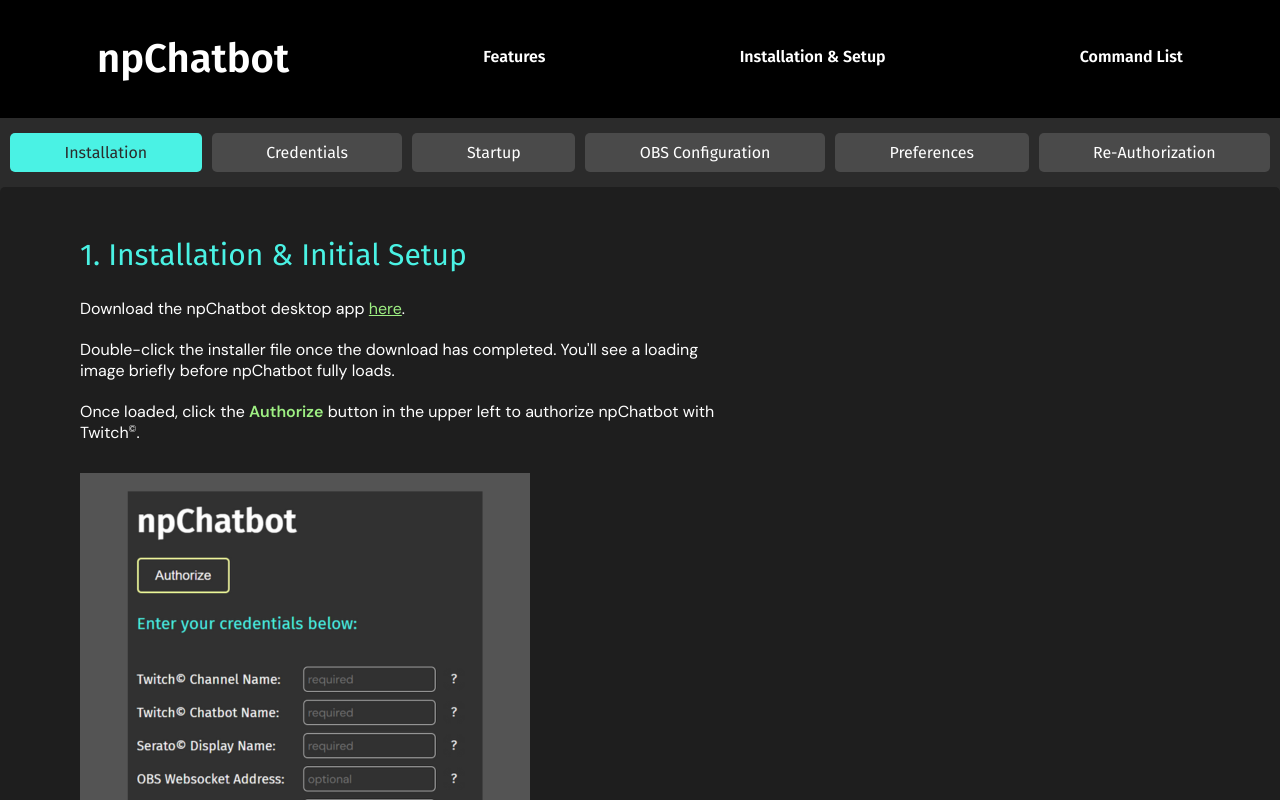
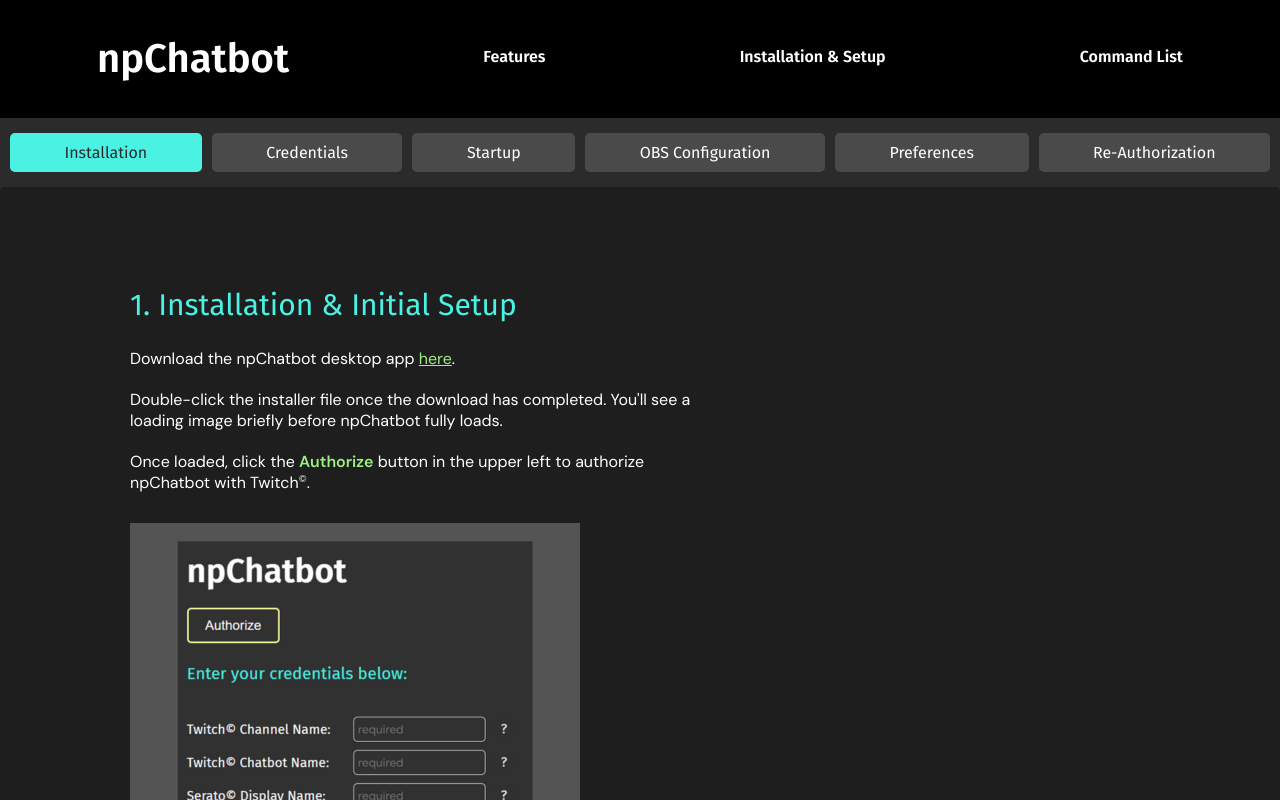
Before and after one commit to marcusmcb/np-chatbot-site, a React (Create React App) app: page /installation in a window 1280 px wide. Shown: the top 800 px of the page. Built offline with nearby package versions, Linux system fonts and the light colour scheme.

Commit message:
added link for downloadable exe file

```diff
--- a/public/index.html
+++ b/public/index.html
@@ -7,7 +7,7 @@
 		<meta name="theme-color" content="#000000" />
 		<meta
 			name="description"
-			content="Web site created using create-react-app"
+			content="npChatbot for Serato DJ Pro & Twitch"
 		/>
 		<link rel="apple-touch-icon" href="%PUBLIC_URL%/logo192.png" />
 		<!--
--- a/src/App.css
+++ b/src/App.css
@@ -1,6 +1,5 @@
 @import url('https://fonts.googleapis.com/css2?family=Roboto&display=swap');
 
-/* Basic layout and styles */
 .App {
 	font-family: Arial, sans-serif;
 	text-align: center;
@@ -60,7 +59,6 @@
 	color: rgb(74, 242, 228);
 }
 
-/* Details styling */
 .details-panel,
 .download-section {
 	background-color: rgb(43, 43, 43);
--- a/src/pages/installation/installationpage.css
+++ b/src/pages/installation/installationpage.css
@@ -21,7 +21,7 @@
 }
 
 .installation-page-directions-container {
-	padding-bottom: 30px;
+	padding: 50px;
 }
 
 .installation-page-directions-step,
@@ -107,7 +107,7 @@
 	.installation-page-faq-text,
 	.installation-page-header {
 		margin-right: 0%;
-		margin-left: 0%;
+		margin-left: 0%
 	}
 }
 
--- a/src/pages/landing/LandingPage.tsx
+++ b/src/pages/landing/LandingPage.tsx
@@ -6,7 +6,9 @@ const LandingPage = (): JSX.Element => {
 			<div className='download-section'>
 				<div className='download-box'>
 					<p className='download-header'>Download npChatbot</p>
-					<button>Download</button>
+					<a href='https://npchatbot-downloads.s3.us-west-2.amazonaws.com/npchatbot-setup.exe'>
+						<button>Download</button>
+					</a>
 				</div>
 				<div className='description-box'>
 					<div className='description-box-text'>
```
